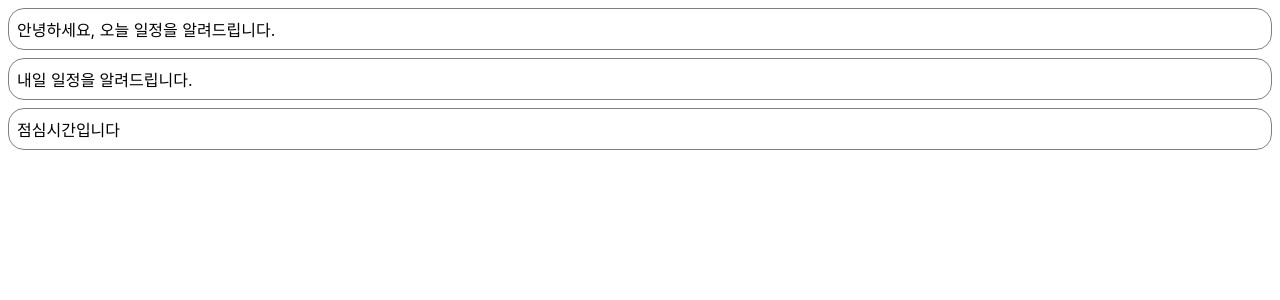
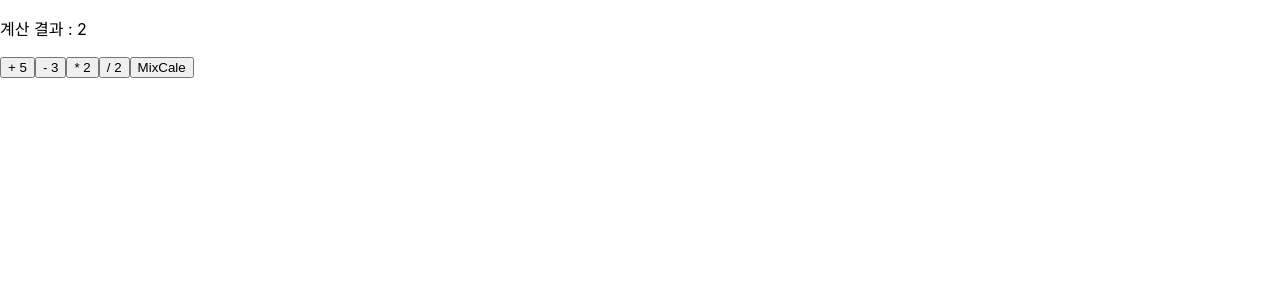
Before and after one commit to yunjeong0204/Front-end, a React (Create React App) app in the folder 10_React/my-app/: page / in a window 1280 px wide. Shown: the top 300 px of the page. Built offline with nearby package versions, Linux system fonts and the light colour scheme.

Commit message:
리액트

```diff
--- a/10_React/my-app/src/chapter7/7.2/Counter.jsx
+++ b/10_React/my-app/src/chapter7/7.2/Counter.jsx
@@ -0,0 +1,65 @@
+import { useState } from "react";
+
+function Conuter() {
+  //state를 사용해서 값이 바뀔때마다 재렌더링이 되도록 해야함
+  let [count, setCount] = useState(0); //초기값 0
+  console.log(useState(0));
+  // useState()의 결과로 배열이 반환됨 -> [초기값, set함수]
+  // 배열의 구조 분해 할당을 사용하여 변수 선언 및 할당
+
+  // (참고) es5로 바꾼다면 --> es6를 많이 씀
+  // const arr = useState(0);
+  // const cnt = arr[0];
+  // const setCnt = arr[1];
+
+  // 3. 만약 state 미사용시
+  // 이런 식은 카운트 값을 증가시킬 수는 있지만 재렌더링이 일어나지 않음
+  // 다른 이유로 재렌더링이 발생 시, 값이 초기화됨
+  let wrongCount = 0;
+
+  // Quiz: 글자색바꾸기
+  const [color, setColor] = useState('black');
+
+  // Quiz: 버튼 내용 바꾸기
+  const [buttontext, setbuttontext] = useState('신청');
+
+
+  return(
+    <div>
+      {/* 1. state를 사용 */}
+      <p>총 {count}번 클릭했습니다</p>
+      <button type="button" onClick={() => {setCount(count +1)}}>클릭</button>
+
+
+      {/* 2. state 직접 수정 */}
+      {/* 직접 count state를 증가시키면 값은 증가되지만 재렌더링이 일어나지 않음 */}
+      {/* 버튼클릭으로 값은 증가하지만 실행결과는 안 나옴 */}
+      <p>총 {count}번 클릭했습니다</p>
+      <button type="button" onClick={() => count++}>클릭 잘못된 방법</button>
+
+
+      {/* 3. state 미사용 */}
+      <p>총 {wrongCount}번 클릭했습니다</p>
+      <button type="button" onClick={() => {
+        wrongCount++
+        console.log(wrongCount); //세번째 클릭버튼 누르고 첫번째 버튼 누른 후 다시 세번째 버튼누르면 값이 초기화됨
+      }}>클릭 잘못된 방법
+      </button>
+
+
+      {/* Quiz: 글자색바꾸기 */}
+      <p style={{color: color}}>클릭했습니다</p>
+      <button type="button" onClick={() => {setColor('red');}}>
+        클릭
+      </button>
+
+
+      {/* Quiz: 버튼 내용 바꾸기 */}
+      <button type="button" onClick={() => {setbuttontext('마감');}}>
+        {buttontext}
+      </button>
+
+    </div>
+  );
+}
+export default Conuter;
--- /dev/null
+++ b/10_React/my-app/src/chapter7/7.2/SetStateMerge.jsx
@@ -0,0 +1,61 @@
+import { useState } from "react";
+
+function SetStateMerge() {
+  const [result, setResult] = useState(2) //초기값 2
+
+  const handleAdd = () => {
+    // setResult(result + 5);
+
+    //해결하기 위해 콜백함수로 바꾸기
+    setResult((result) => {return result + 5})
+  };
+  const handleSub = () => {
+    // setResult(result - 3);
+
+    //콜백함수로 바꾸기
+    setResult((result) => {return result - 3})
+
+  };
+  const handleMul = () => {
+    // setResult(result * 2);
+
+    //콜백함수로 바꾸기
+    setResult((result) => {return result * 2})
+
+  };
+  const handleDiv = () => {
+    // setResult(result / 2);
+
+    //콜백함수로 바꾸기
+    setResult((result) => {return result / 2})
+
+  };
+
+  // 문제 발생 예제
+  const handleMixCale = () => {
+    handleAdd(); //예상결과: 2 + 5 = 7
+    handleMul(); //예상결과: 7 * 2 = 14
+    // 근데 결과는 4가 나옴 => handleMul()만 실행이됐기때문
+  };
+  // set함수 = setState()는 비동기로 처리됨(=비동기 함수)
+  // 그래서 하나의 state를 동시에 여기저기서 수정하려고 할 때 문제 발생
+  // 같은 state를 바꾸는 set함수가 동시에 여러번 실행되면 의도한값이 안나올 수 있음
+  // 그래서 state와 상관없는 새로운 값을 넣는 것이 아니면 콜백형태로 쓸 것을 권장
+  // 이 때 콜백함수의 첫번째 매개변수로 이전 state를 받아들임
+  // 이를 해결하기 위해 콜백함수로 바꿔줌
+
+
+  return (
+    <div>
+      <p>계산 결과 : {result}</p>
+      <button type="button" onClick={handleAdd}>+ 5</button>
+      <button type="button" onClick={handleSub}>- 3</button>
+      <button type="button" onClick={handleMul}>* 2</button>
+      <button type="button" onClick={handleDiv}>/ 2</button>
+
+      {/* // 문제 발생 예제 */}
+      <button type="button" onClick={handleMixCale}>MixCale</button>
+    </div>
+  );
+}
+export default SetStateMerge;
--- a/10_React/my-app/src/index.js
+++ b/10_React/my-app/src/index.js
@@ -10,6 +10,8 @@ import PropsUse from './chapter5/5.3/PropsUse';
 import Comment from './chapter5/Comment';
 import CommentList from './chapter5/CommentList';
 import NotificationList from './chapter6/NotificationList';
+import Conuter from './chapter7/7.2/Counter';
+import SetStateMerge from './chapter7/7.2/SetStateMerge';
 
 
 const root = ReactDOM.createRoot(document.getElementById('root'));
@@ -50,10 +52,19 @@ root.render(
 // );
 
 // 6장
+// root.render(
+//   <NotificationList />
+// );
+
+// 7장 7.2 -> Counter.jsx
+// root.render(
+//   <Conuter />
+// );
+
+// 7장 7.2 -> SetStateMerge.jsx
 root.render(
-  <NotificationList />
+  <SetStateMerge />
 );
-
 
 // If you want to start measuring performance in your app, pass a function
 // to log results (for example: reportWebVitals(console.log))
```
